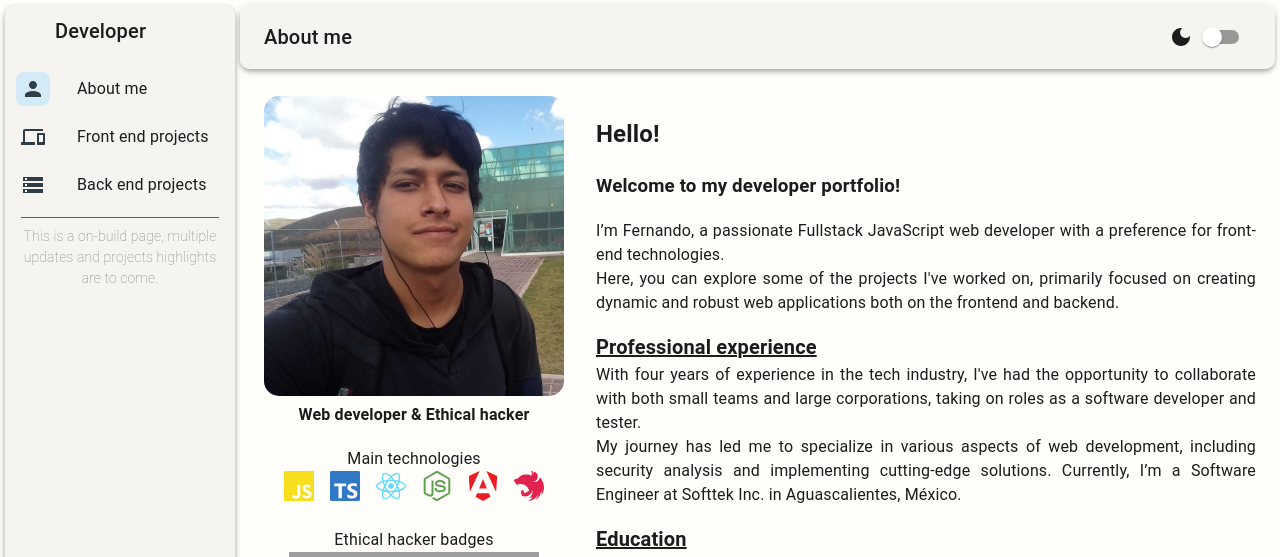
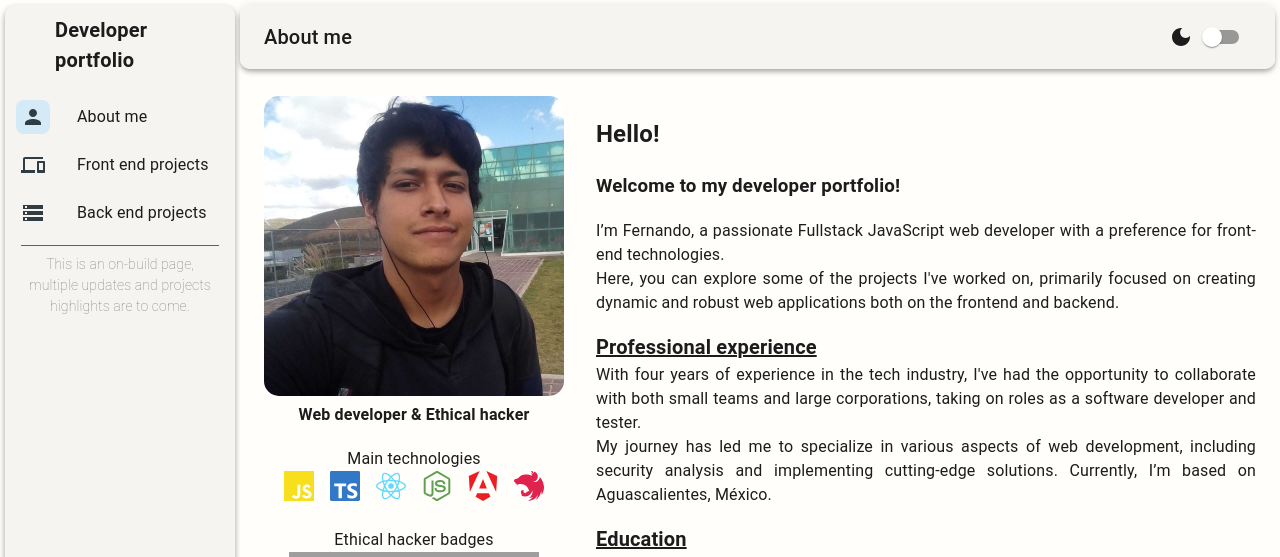
Before and after one commit to fernandoG494/dev-portfolio-v2, a React (Vite) app: page / in a window 1280 px wide. Shown: the top 557 px of the page. Built offline with nearby package versions, Linux system fonts and the light colour scheme; grey boxes are pictures that could not be loaded.

Commit message:
Minor fix

```diff
--- a/src/layout/SideMenu.tsx
+++ b/src/layout/SideMenu.tsx
@@ -28,7 +28,14 @@ const SideMenu = ({ handleDrawerClose }: ISideMenu) => {
   return (
     <div className={`SideMenu-container ${themeType}`}>
       <div className="SideMenu-title">
-        <Typography variant="h6">Developer</Typography>
+        <Typography
+          style={{
+            fontWeight: "600",
+            fontSize: "20px",
+          }}
+        >
+          Developer portfolio
+        </Typography>
       </div>
       <List>
         {Sections.map(({ title, route }: ISection) => (
@@ -69,8 +76,8 @@ const SideMenu = ({ handleDrawerClose }: ISideMenu) => {
           textAlign: "center",
         }}
       >
-        This is a on-build page, multiple updates and projects highlights are to
-        come.
+        This is an on-build page, multiple updates and projects highlights are
+        to come.
       </Typography>
     </div>
   );
--- a/src/pages/AboutMe.tsx
+++ b/src/pages/AboutMe.tsx
@@ -132,8 +132,7 @@ const AboutMe = (): ReactNode => {
         <div>
           My journey has led me to specialize in various aspects of web
           development, including security analysis and implementing cutting-edge
-          solutions. Currently, I’m a Software Engineer at Softtek Inc. in
-          Aguascalientes, México.
+          solutions. Currently, I’m based on Aguascalientes, México.
         </div>
 
         <Typography
```
